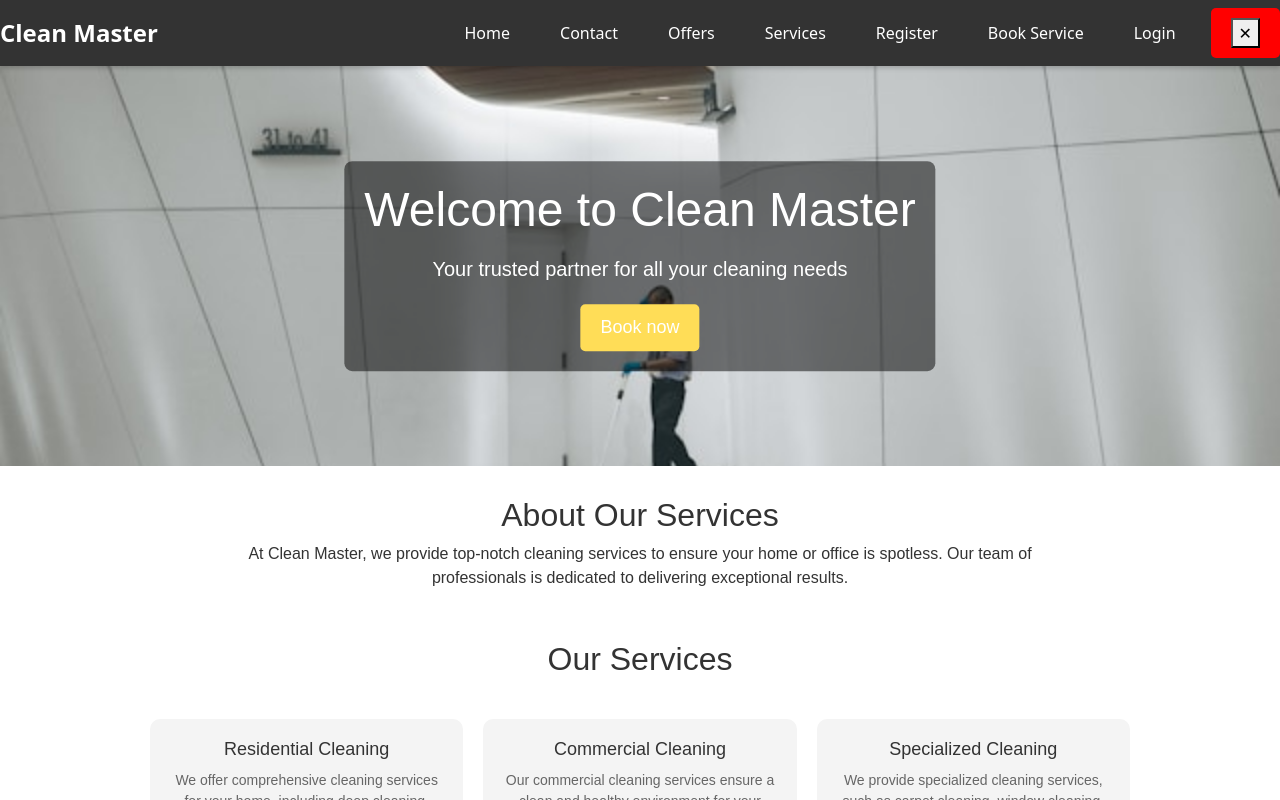
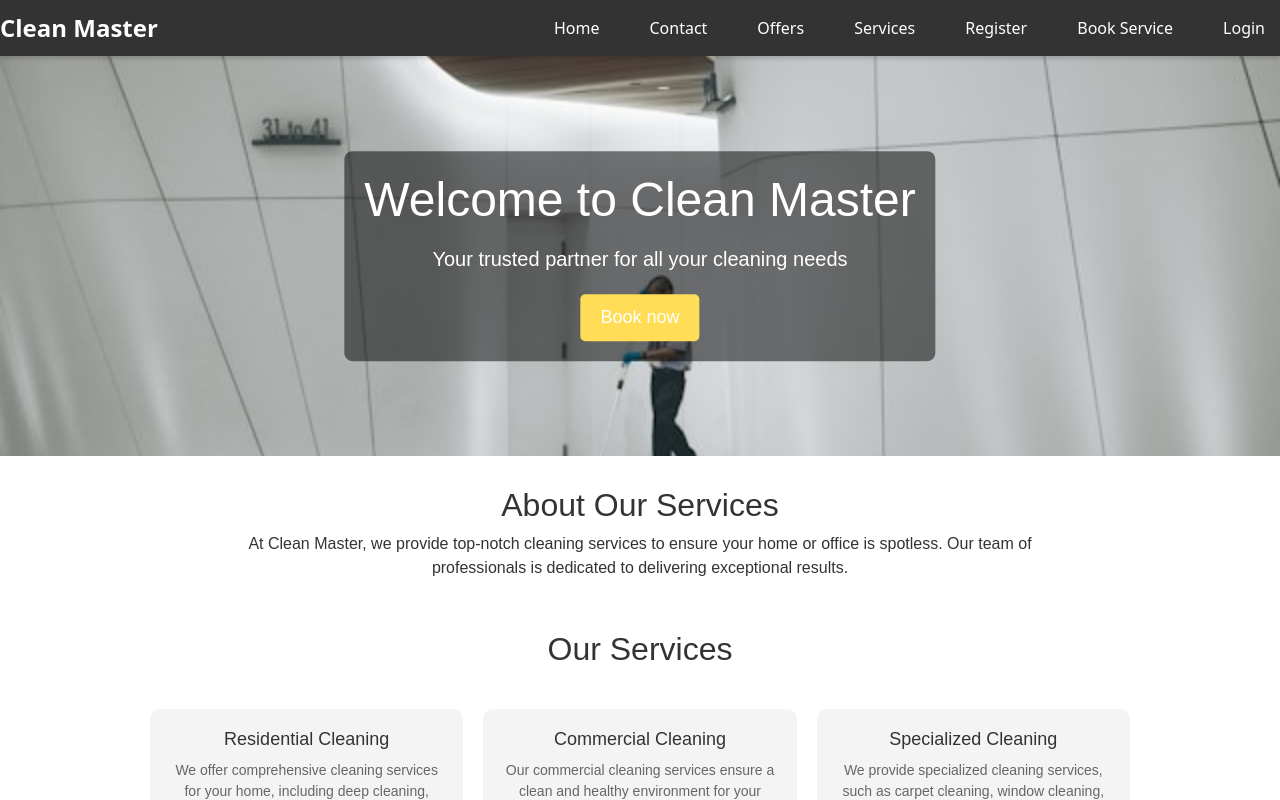
Before and after one commit to Ahmedalmasrii/u09-fullstack-js-Ahmedalmasrii, a React (Create React App) app in the folder frontend/: page / in a window 1280 px wide. Built offline with nearby package versions, Linux system fonts and the light colour scheme.

Commit message:
rättat klass namn på closebutton

```diff
--- a/frontend/src/pages/contactPage.css
+++ b/frontend/src/pages/contactPage.css
@@ -112,7 +112,7 @@
   margin-bottom: 20px;
 }
 
-.close-button {
+.close-buttoncontact {
   padding: 10px 20px;
   background-color: red !important;
   color: #fff;
--- a/frontend/src/pages/contactPage.js
+++ b/frontend/src/pages/contactPage.js
@@ -110,7 +110,7 @@ function ContactPage() {
             </p>
             <button
               onClick={handleClosePopup}
-              className="close-button"
+              className="close-buttoncontact"
               id="close-button"
             >
               Stäng
```
